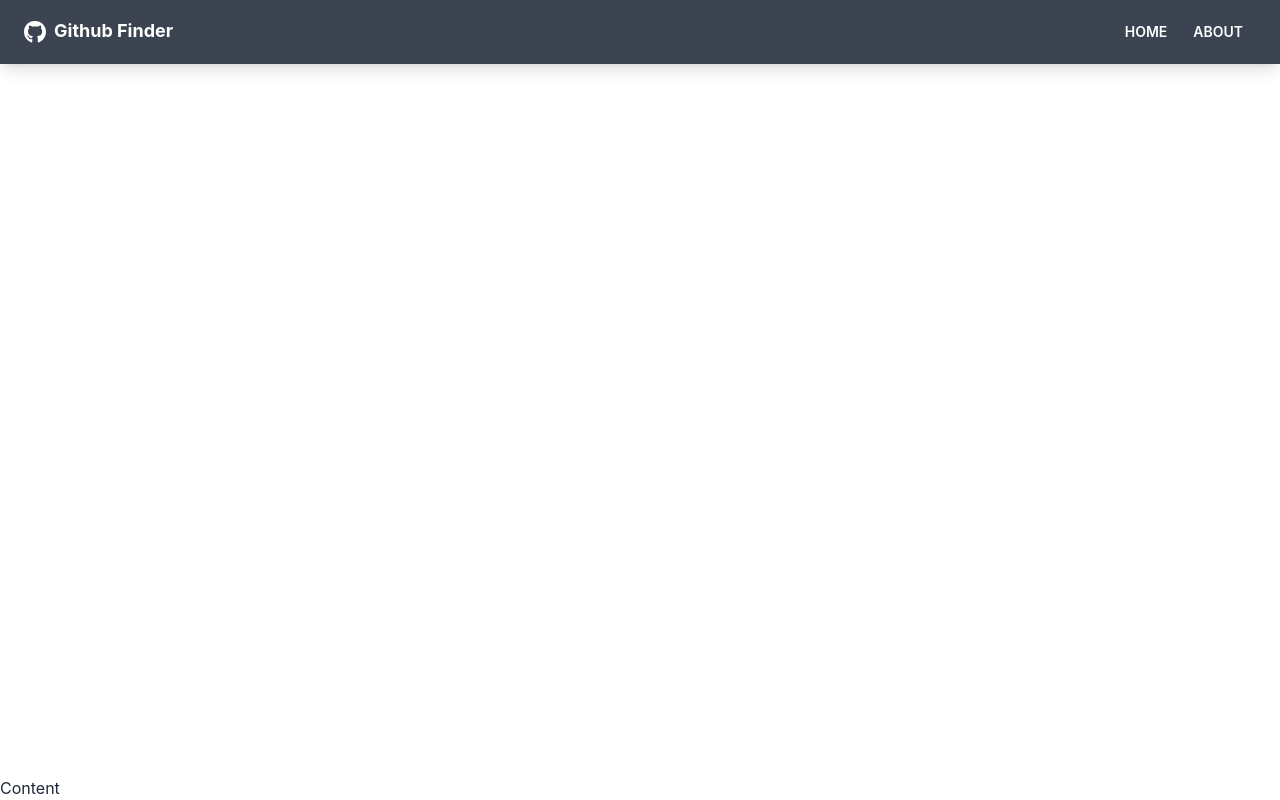
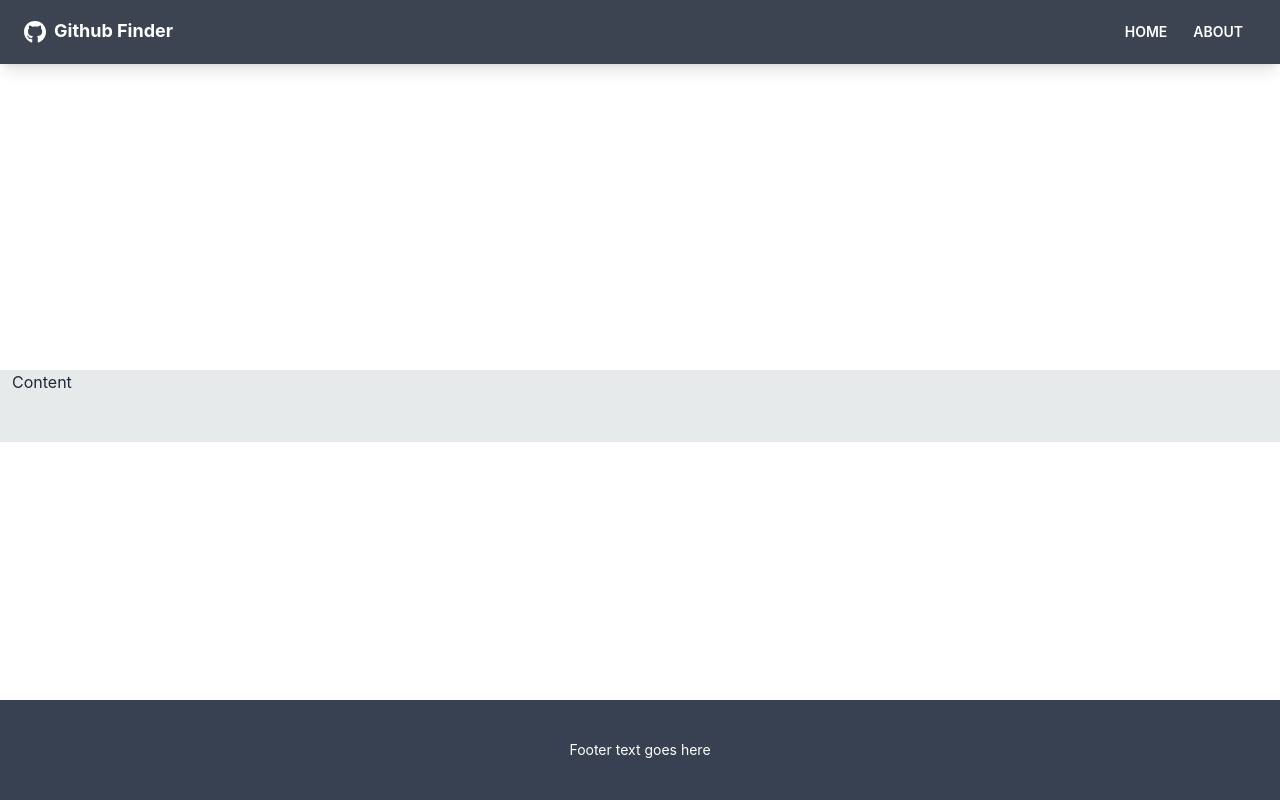
Before and after one commit to oscar-ct/react-github-finder, a React (Create React App) app: page / in a window 1280 px wide. Built offline with nearby package versions, Linux system fonts and the light colour scheme.

Commit message:
feat: created footer component and styled

```diff
--- a/src/App.js
+++ b/src/App.js
@@ -1,12 +1,14 @@
 import {BrowserRouter as Router, Route, Routes} from "react-router-dom";
 import Navbar from "./components/layout/Navbar";
+import Footer from "./components/layout/Footer";
 
 function App() {
   return (
       <Router>
           <div className="flex flex-col justify-between h-screen">
               <Navbar/>
-              <main>Content</main>
+              <main className="container mx-auto px-3 pb-12 bg-accent-content/10">Content</main>
+              <Footer/>
           </div>
       </Router>
   );
--- /dev/null
+++ b/src/components/layout/Footer.jsx
@@ -0,0 +1,10 @@
+function Footer() {
+
+    return (
+        <footer className="footer p-10 bg-gray-700 text-primary-content footer-center">
+            Footer text goes here
+        </footer>
+    )
+}
+
+export default Footer;
```
